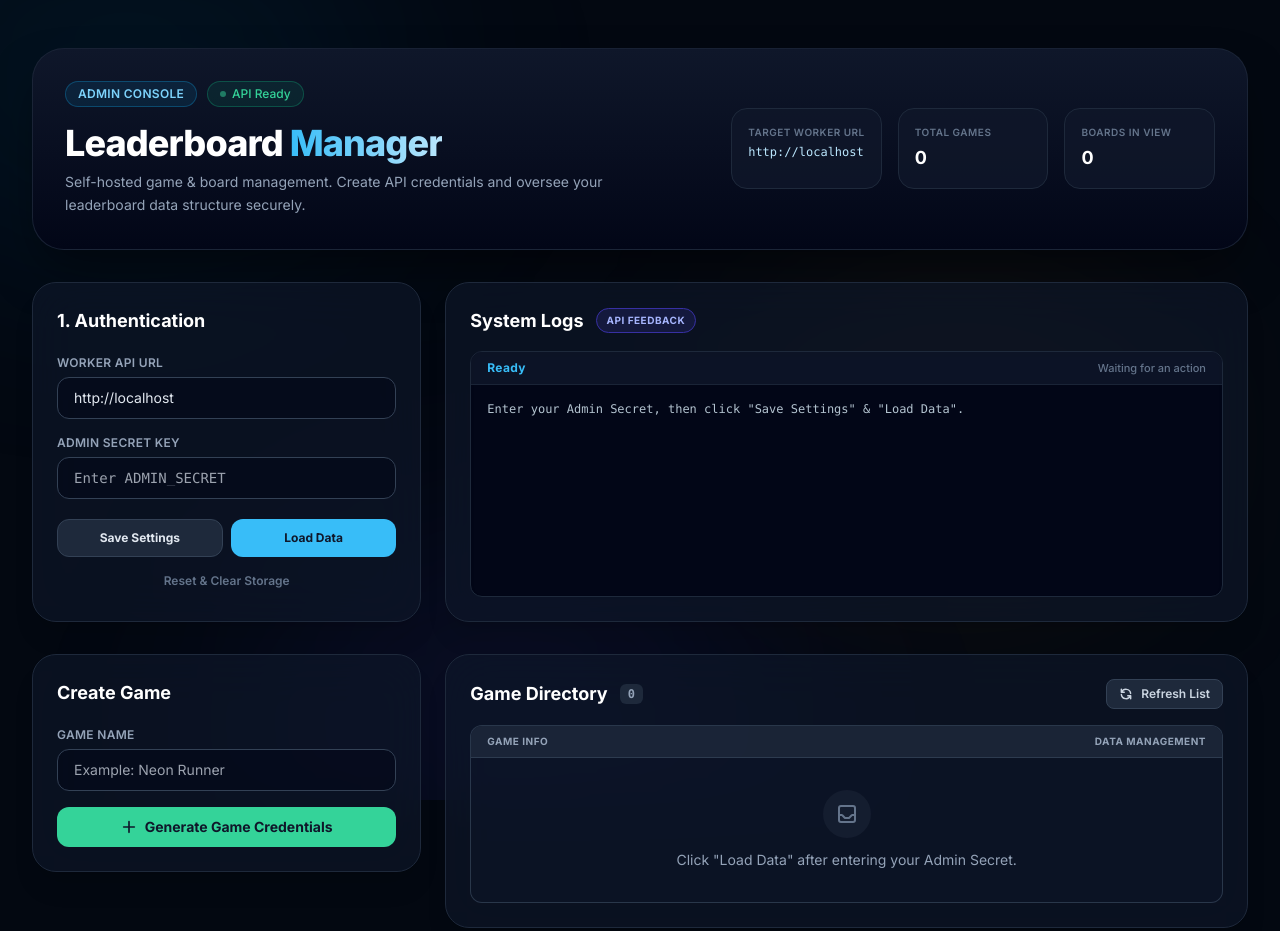
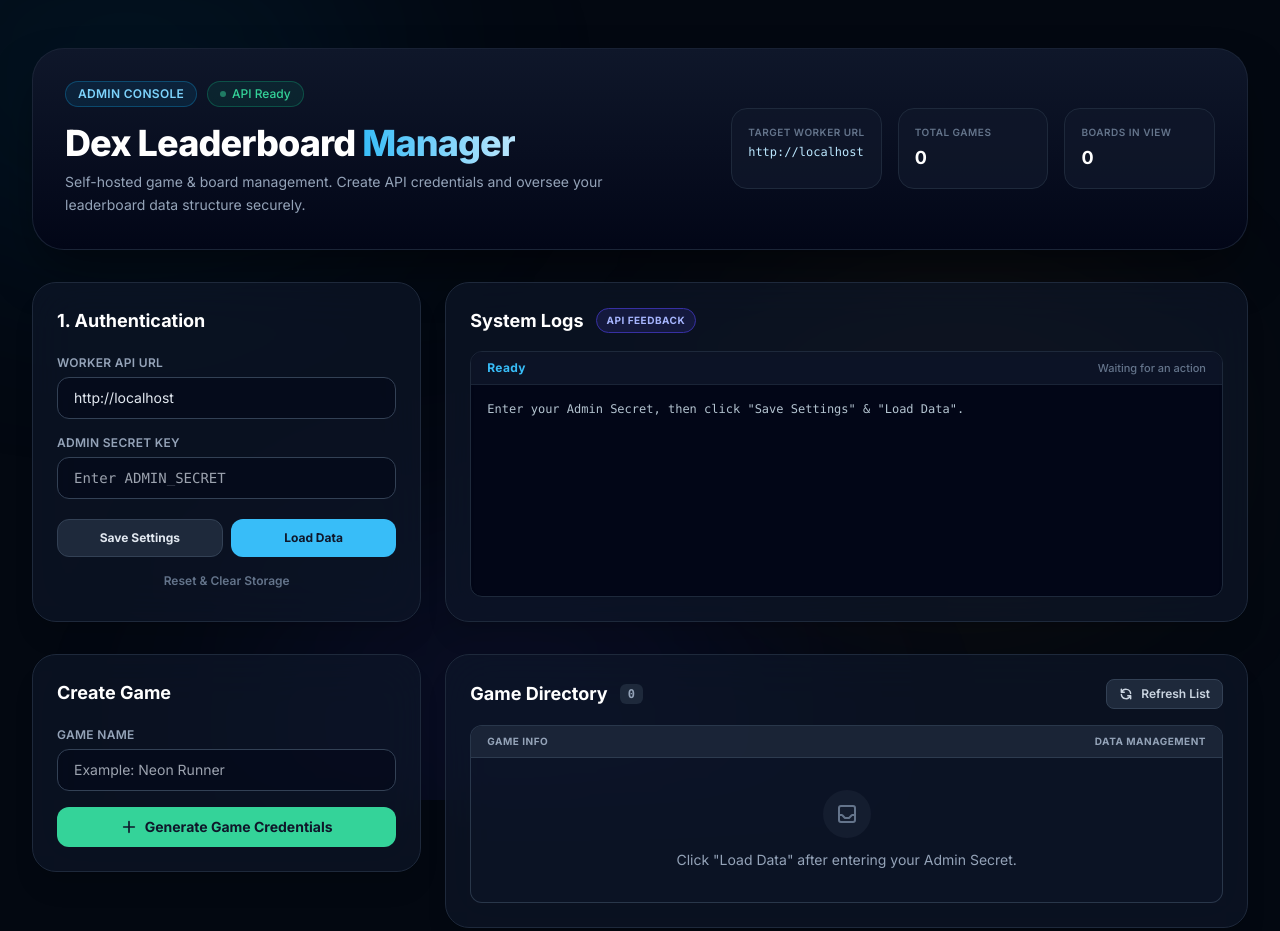
Before and after one commit to Whyriez/leaderboard-api-app, a website: page public/index.html in a window 1280 px wide. Shown: the top 931 px of the page. Drawn offline with nearby package versions, Linux system fonts and the light colour scheme.

Commit message:
fix: update title and heading to include 'Dex' for clarity

```diff
--- a/public/index.html
+++ b/public/index.html
@@ -3,7 +3,7 @@
 	<head>
 		<meta charset="UTF-8" />
 		<meta name="viewport" content="width=device-width, initial-scale=1.0" />
-		<title>Leaderboard Admin Console</title>
+		<title>Dex Leaderboard Admin Console</title>
 
 		<link rel="preconnect" href="https://fonts.googleapis.com">
 		<link rel="preconnect" href="https://fonts.gstatic.com" crossorigin>
@@ -52,7 +52,7 @@
 							<span class="px-3 py-1 rounded-full border border-emerald-500/30 bg-emerald-500/10 text-emerald-400 text-xs font-medium flex items-center gap-1.5"><div class="w-1.5 h-1.5 rounded-full bg-emerald-400 animate-pulse"></div> API Ready</span>
 						</div>
 						<h1 class="text-3xl md:text-4xl font-extrabold tracking-tight text-white mb-2">
-							Leaderboard <span class="text-transparent bg-clip-text bg-gradient-to-r from-sky-400 to-sky-200">Manager</span>
+							Dex Leaderboard <span class="text-transparent bg-clip-text bg-gradient-to-r from-sky-400 to-sky-200">Manager</span>
 						</h1>
 						<p class="text-slate-400 text-sm max-w-xl leading-relaxed">
 							Self-hosted game & board management. Create API credentials and oversee your leaderboard data structure securely.
```
